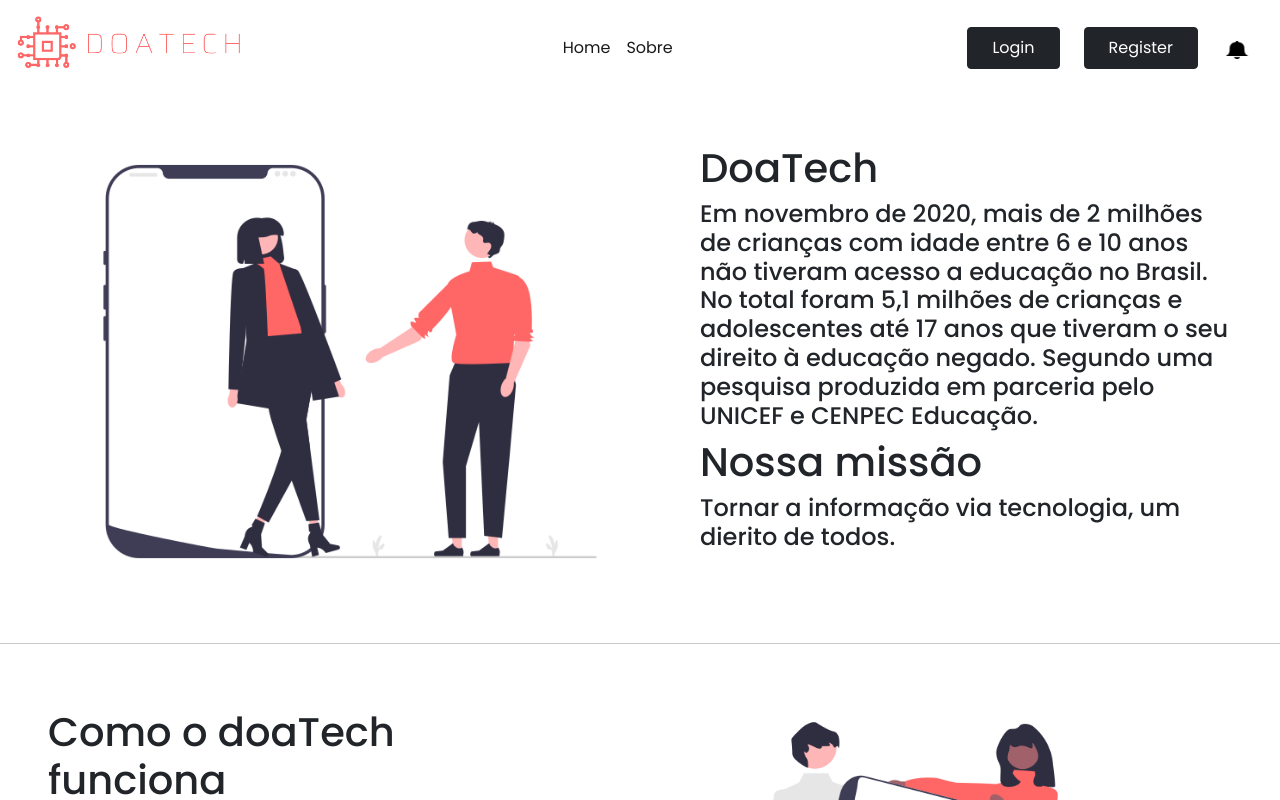
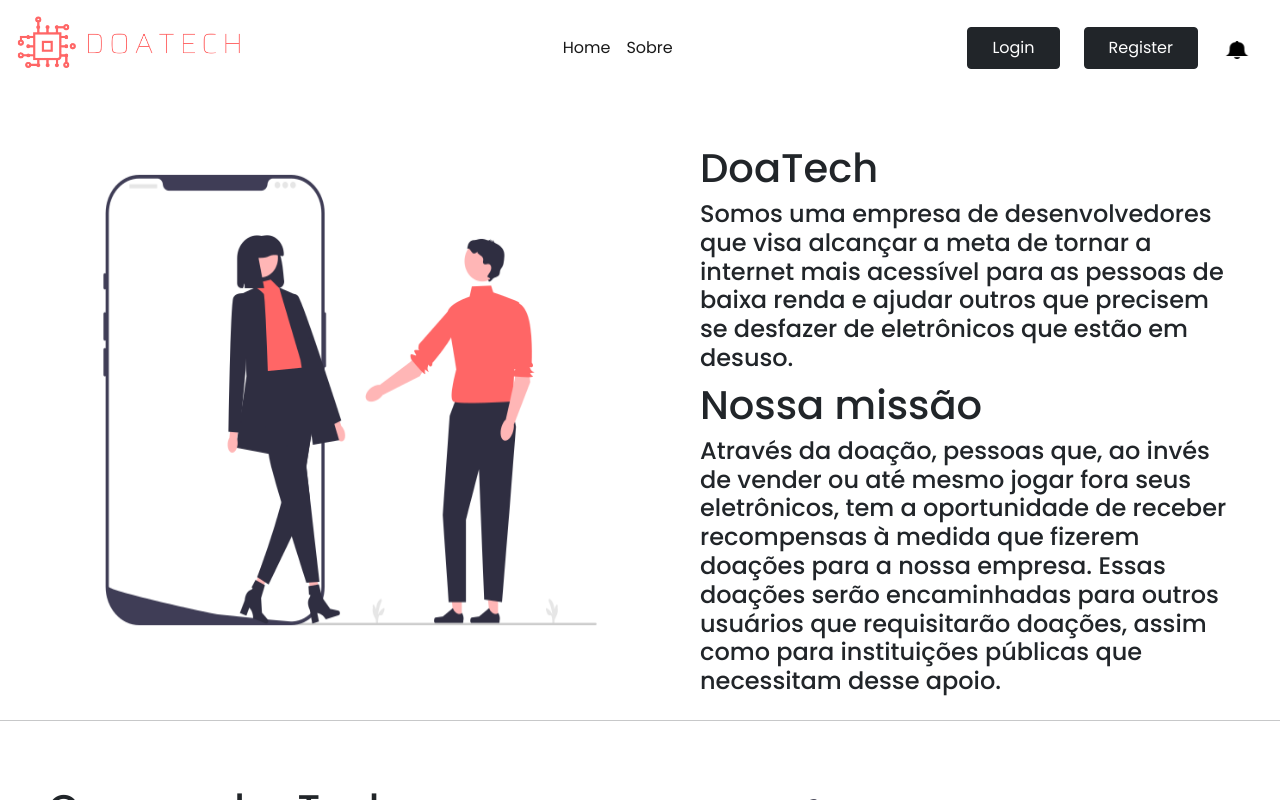
Before and after one commit to Hackatona-AGES-2022/CriativiDev, a React (Create React App) app in the folder frontend/creativdev-front/: page / in a window 1280 px wide. Shown: the top 800 px of the page. Built offline with nearby package versions, Linux system fonts and the light colour scheme.

Commit message:
digite sua senha

```diff
--- a/frontend/creativdev-front/package.json
+++ b/frontend/creativdev-front/package.json
@@ -6,11 +6,12 @@
     "@testing-library/jest-dom": "^5.16.4",
     "@testing-library/react": "^13.2.0",
     "@testing-library/user-event": "^13.5.0",
+    "axios": "^0.27.2",
     "bootstrap": "^5.1.3",
     "react": "^18.1.0",
     "react-bootstrap": "^2.4.0",
     "react-dom": "^18.1.0",
-    "react-router-dom": "5.3.0",
+    "react-router-dom": "^6.3.0",
     "react-scripts": "5.0.1",
     "web-vitals": "^2.1.4"
   },
--- a/frontend/creativdev-front/src/screens/Homescreen.jsx
+++ b/frontend/creativdev-front/src/screens/Homescreen.jsx
@@ -12,15 +12,11 @@
             <img src={desenho1} class="img-fluid" alt="Responsive image" width="700" height="700" position="absolute" />
             <div class="pe-5 mt-5">
               <h1>DoaTech</h1>
-              <h4>
-                Em novembro de 2020, mais de 2 milhões de crianças com idade entre 6 e 10 anos não tiveram acesso a educação no Brasil.
-                No total foram 5,1 milhões de crianças e adolescentes até 17 anos que tiveram o seu direito à educação negado. Segundo
-                uma pesquisa produzida em parceria pelo UNICEF e CENPEC Educação.
+              <h4>Somos uma empresa de  desenvolvedores que visa alcançar a meta de tornar a internet mais acessível para as pessoas de baixa renda e ajudar outros que precisem se desfazer de eletrônicos que estão em desuso.
               </h4>
               <h1>Nossa missão</h1>
-              <h4>
-                Tornar a informação via tecnologia, um dierito de todos.
-              </h4>
+              <h4>Através da doação, pessoas que, ao invés de vender ou até mesmo jogar fora seus eletrônicos, tem a oportunidade de receber recompensas à medida que fizerem doações para a nossa empresa.
+    Essas doações serão encaminhadas para outros usuários que requisitarão doações, assim como para instituições públicas que necessitam desse apoio.</h4>
             </div>
       </div>
         <hr />
--- a/frontend/creativdev-front/src/screens/login/TelaLogin.jsx
+++ b/frontend/creativdev-front/src/screens/login/TelaLogin.jsx
@@ -47,7 +47,7 @@
             class="entrada"
             value={senha}
             onChange={(e) => setSenha(e.target.value)}
-            placeholder="Digite seu e-mail"
+            placeholder="Digite sua senha"
           />
           <p className="p-meu">
             <a className="meu-a" href="/cadastro">
```
Also changed, not shown: 1 other file (tests, documents, lock files or other folders).
